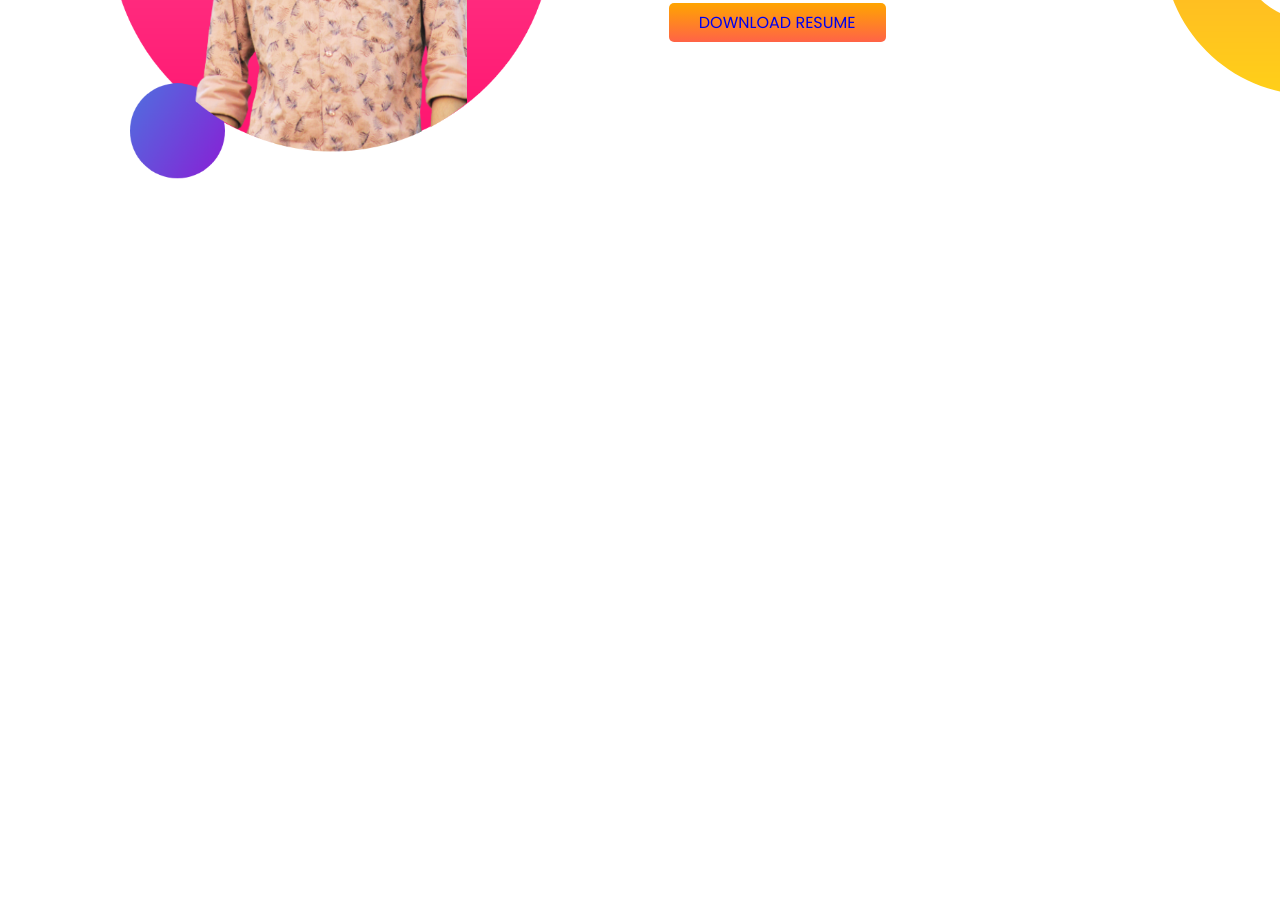
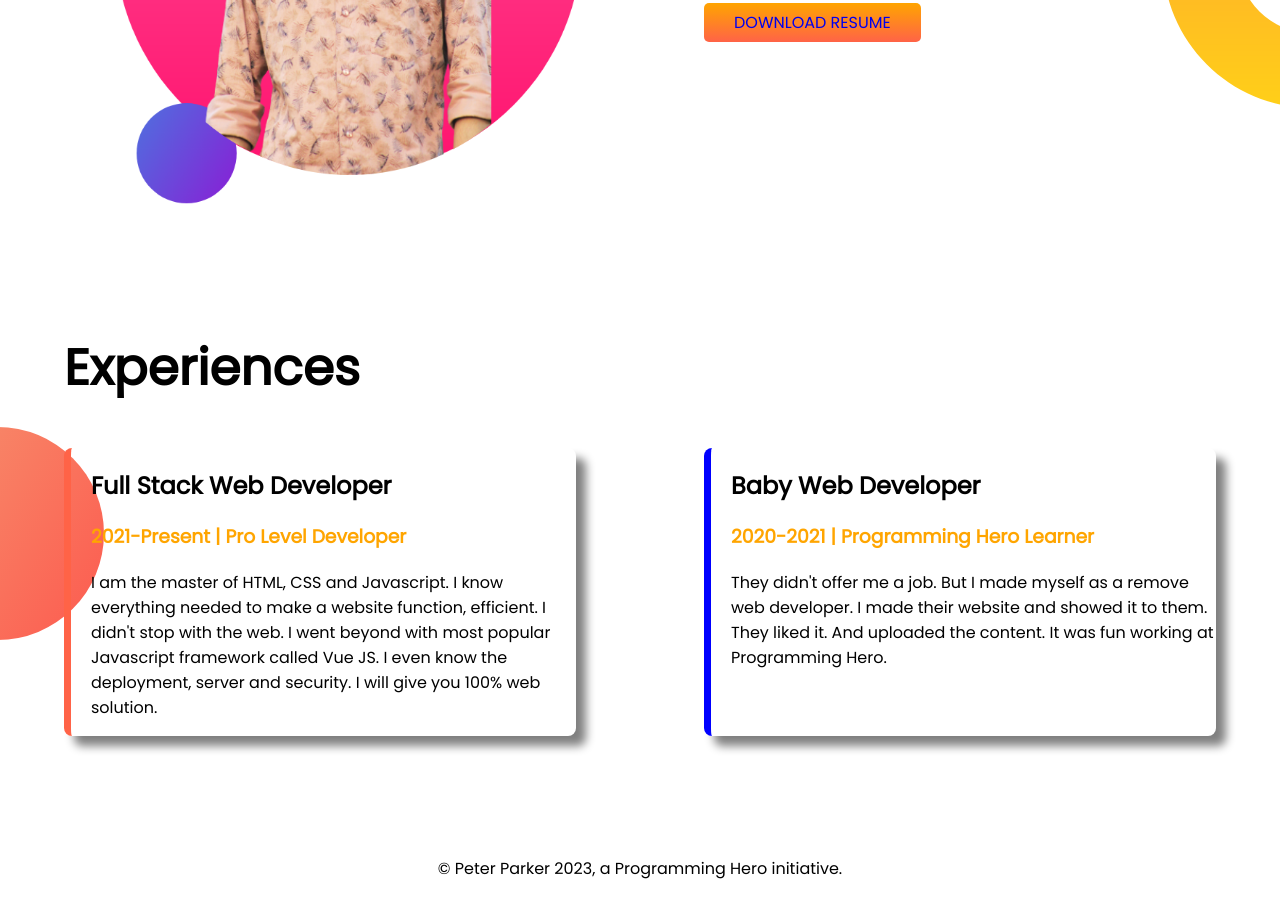
Before and after one commit to alrafi2021/developer-portfolio-1, a plain HTML site: page index.html in a window 1280 px wide. Shown: the part 919-1816 px from the top of the page. Before the commit the page ends 1225 px from the top, so only its background shows below. Drawn offline with Linux system fonts and the light colour scheme.

Commit message:
all added

```diff
--- a/index.html
+++ b/index.html
@@ -13,7 +13,7 @@
 </head>
 
 <body>
-    <section class="top-banner">
+    <section class="top-banner flexible-container">
     <div class="half-width">
         <h1>Welcome To</h1>
         <h1><span class="orange-color">Peter Parker</span> World!</h1>
@@ -25,7 +25,7 @@
         <a class="link-button" target="_blank" href="https://www.linkedin.com/in/al-rafi-a75368233/"> HIRE ME</a>
     </div>
    <div class="half-width"> <img src="alrafi.png" alt=""></div></section>
-   <section class="dream-big">
+   <section class="dream-big flexible-container">
     <div class="half-width">
         <img src="alrafi2.png" alt="">
     </div>
@@ -36,6 +36,26 @@
         <a class="link-button" target="_blank" href="https://www.facebook.com/">DOWNLOAD RESUME</a>
     </div>
    </section>
+   <section class="experience-area">
+    <h1>Experiences</h1>
+    <div  class="flexible-container">
+        <div id="full-stack-developer" class="experience-item">
+        <h2>Full Stack Web Developer</h2>
+        <h3 class="orange-color">2021-Present | Pro Level Developer</h3>
+        <p>I am the master of HTML, CSS and Javascript. I know everything needed to make a website function, efficient. I didn't stop with the web. I went beyond with most popular Javascript framework called Vue JS. I even know the deployment, server and security. I will give you 100% web solution.</p>
+    </div>
+    <div id="baby-web-developer" class="experience-item">
+        <h2>Baby Web Developer</h2>
+        <h3 class="orange-color">2020-2021 | Programming Hero Learner</h3>
+        <p>They didn't offer me a job. But I made myself as a remove web developer. I made their website and showed it to them. They liked it. And uploaded the content. It was fun working at Programming Hero.</p>
+    </div>
+    </div>
+   </section>
 </body>
+<footer>
+    <p>
+        © Peter Parker 2023, a Programming Hero initiative.
+    </p>
+</footer>
 
 </html>
--- a/style.css
+++ b/style.css
@@ -5,18 +5,20 @@ body {
 
 h1 {
     font-size: 50px;
+
 }
 
 .orange-color {
     color: orange;
 }
-section{
+.flexible-container{
     display: flex;
     margin-bottom: 120px;
 }
 .half-width{
     width: 50%;
     padding-left: 5%;
+
 }
 .half-width img{
     width: 90%;
@@ -36,6 +38,31 @@ section{
         background-image: url(dream-bg.png);
         background-repeat: no-repeat;
         background-position: right;
-        text-align: justify;
-        padding-right: 5%;
+        text-align: left;
+
     }
+    .experience-area h1{
+        padding-left: 5%;
+    }
+    .experience-area{
+        background-image: url(exp-bg.png);
+        background-repeat: no-repeat;
+        background-position: left;
+    }
+    .experience-item{
+        width: 40%;
+        margin-left: 5%;
+        margin-right: 5%;
+        padding-left: 20px;
+        border-radius: 8px;
+        box-shadow: 10px 10px 10px #808080;
+    }
+    #full-stack-developer{
+        border-left: 7px solid tomato;
+    }
+    #baby-web-developer{
+        border-left: 7px solid blue;
+    }
+    footer{
+        text-align: center;
+    }
```
